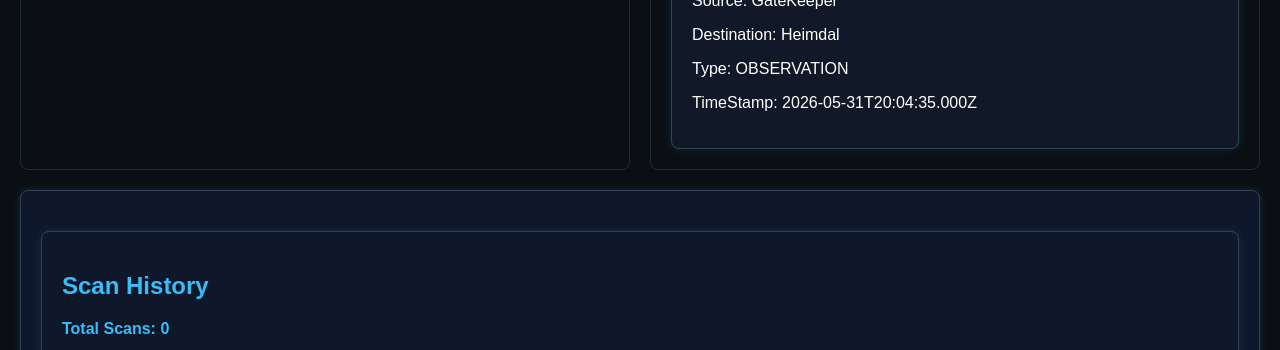
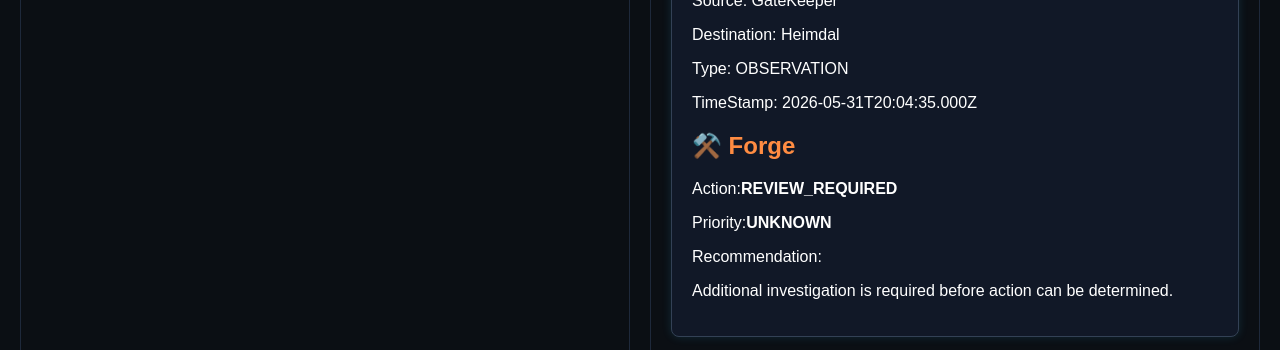
Before and after one commit to GunSlinger0715/overwatch-dashboard, a React (Create React App) app: page / in a window 1280 px wide. Shown: the part 1260-1610 px from the top of the page. Built offline with nearby package versions, Linux system fonts and the light colour scheme.

Commit message:
Add Forge subsystem, recommendations, and opertional workflow integration

```diff
--- a/src/App.js
+++ b/src/App.js
@@ -6,6 +6,7 @@
 import { createMessage } from "./ratatoskr";
 import { storeObservation, getObservationCount } from "./monolith";
 import { generateNarrative } from "./narrativeEngine";
+import { generateRecommendation } from "./forge";
 
 function App() {
 
@@ -18,6 +19,12 @@
   const [target, setTarget] = useState("https://httpbin.org/get");
   const heimdalData = classifyObservation(scanData);
   const [scanHistory, setScanHistory] = useState([]);
+
+
+  const forgeData =
+    generateRecommendation(
+      heimdalData.classification
+    );
 
   const operationalNarrative =
     generateNarrative(
@@ -520,6 +527,36 @@
               {" "}
               {ratatoskrMessage.timestamp}
             </p>
+            <h2
+              style={{
+                color: "#FF8C42"
+              }}
+            >
+              ⚒️ Forge
+            </h2>
+
+            <p>
+              Action:
+              <strong>
+                {forgeData.action}
+              </strong>
+            </p>
+
+            <p>
+              Priority:
+              <strong>
+                {forgeData.priority}
+              </strong>
+            </p>
+
+            <p>
+              Recommendation:
+            </p>
+
+            <p>
+              {forgeData.recommendation}
+            </p>
+
           </div>
         </div>
       </div>
--- /dev/null
+++ b/src/forge.js
@@ -0,0 +1,54 @@
+// =========================================================
+// FORGE Remediation Engine
+//
+// Purpose:
+// Transform intelligence findings
+// into actionable recommendations.
+//
+// Philosophy:
+// Understanding Without Action
+// Creates No Value.
+//
+// =========================================================
+
+export function generateRecommendation(
+    classification
+) {
+
+    if (classification === "HEALTHY_ENDPOINT") {
+
+        return {
+            action: "NO_ACTION_REQUIRED",
+            recommendation:
+                "No corrective action is required at this time.",
+            priority: "LOW"
+        };
+    }
+
+    if (classification === "MISCONFIGURATION") {
+
+        return {
+            action: "REMEDIATE_CONFIGURATION",
+            recommendation:
+                "Review endpoint configuration, validate security headers, and verify access controls.",
+            priority: "MEDIUM"
+        };
+    }
+
+    if (classification === "MALICIOUS") {
+
+        return {
+            action: "ESCALATE_INCIDENT",
+            recommendation:
+                "Preserve evidence, escalate immediately, and route for investigation.",
+            priority: "HIGH"
+        };
+    }
+
+    return {
+        action: "REVIEW_REQUIRED",
+        recommendation:
+            "Additional investigation is required before action can be determined.",
+        priority: "UNKNOWN"
+    };
+}
--- a/src/narrativeEngine.js
+++ b/src/narrativeEngine.js
@@ -3,6 +3,60 @@
     recordCount,
     odinData
 ) {
+
+
+    let assessment = "";
+
+    if (heimdalData.classification === "HEALTHY_ENDPOINT") {
+
+        assessment = `
+OVERWATCH Assessment
+
+The endpoint appears healthy.
+
+No immediate escalation is required.
+
+The observation has been archived
+    for future correlation.
+`;
+
+    } else if (heimdalData.classification === "MISCONFIGURATION") {
+
+        assessment = `
+OVERWATCH Assessment
+
+A recoverable configuration issue
+has been identified.
+
+Corrective action is recommended.
+
+The finding has been routed
+to Forge for review.
+`;
+
+    } else if (heimdalData.classification === "MALICIOUS") {
+
+        assessment = `
+OVERWATCH Assessment
+
+Potential hostile indicators
+have been detected.
+
+Immediate escalation
+is recommended.
+`;
+
+    } else {
+
+        assessment = `
+OVERWATCH Assessment
+
+Additional analysis is required.
+
+The observation has been retained
+    for further investigation.
+`;
+    }
 
     return `
 GateKeeper completed a scan
@@ -18,10 +72,14 @@
 was ${odinData.decision} and
 recommended ${odinData.recommendedAction}.
 
-Reason:
+ Reason:
 ${odinData.reason}
 
 Assessment confidence:
 ${Math.round(odinData.confidence * 100)}%.
-`;
+
+ ${assessment}
+ `;
+
+
 }
```
